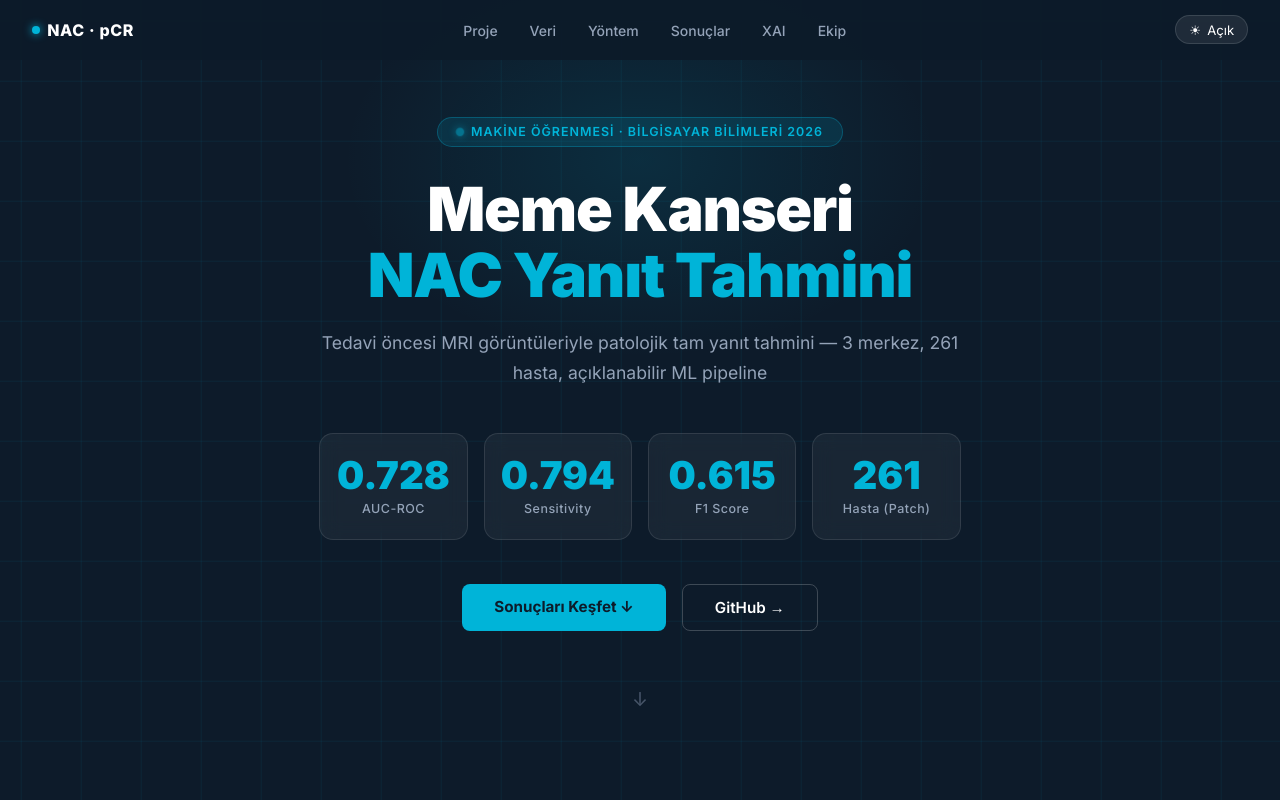
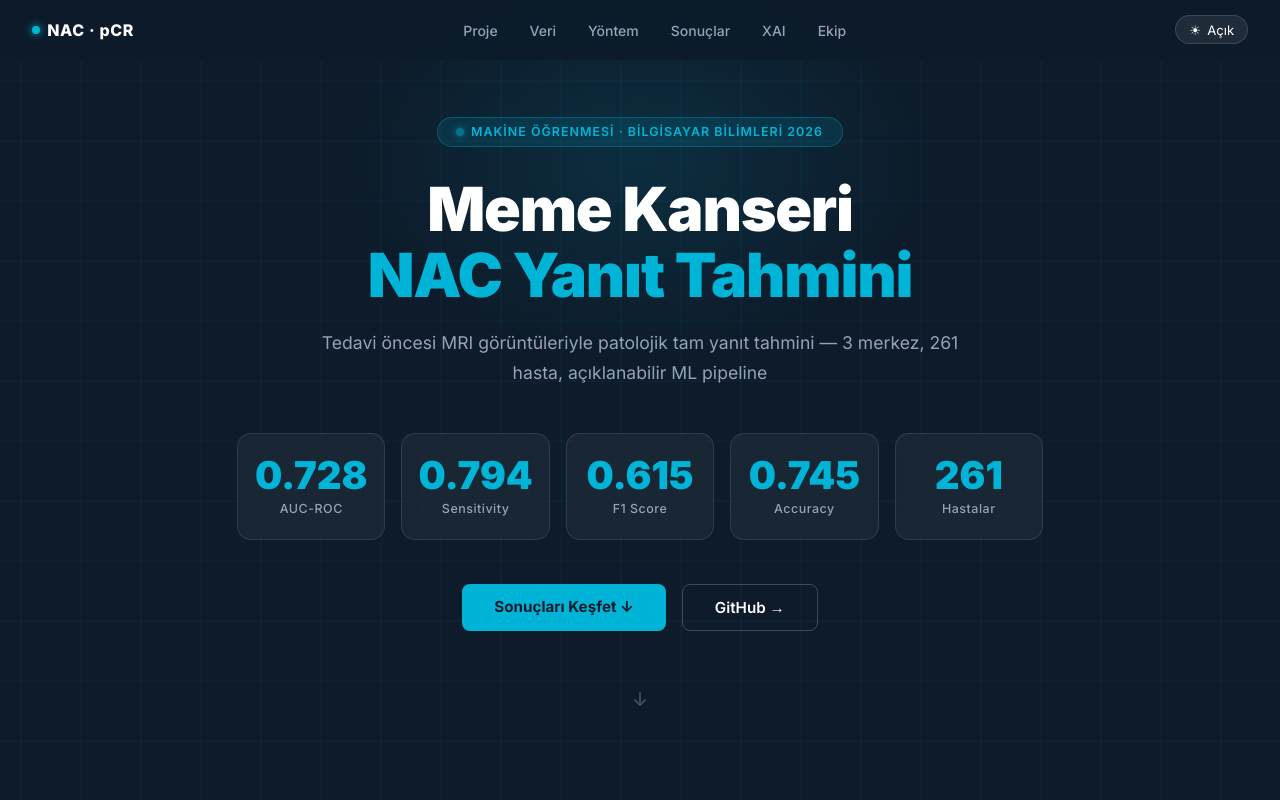
Before and after one commit to BertugTas/nac-pcr-prediction, a plain HTML site: page index.html in a window 1280 px wide. Shown: the top 800 px of the page. Drawn offline with nearby package versions, Linux system fonts and the light colour scheme.

Commit message:
Add Accuracy metric, fix ensemble and SER

```diff
--- a/index.html
+++ b/index.html
@@ -186,7 +186,7 @@ a { text-decoration:none; }
 }
 /* Glassmorphism counter cards */
 .hero-counters {
-  display:grid; grid-template-columns:repeat(4,1fr); gap:1rem;
+  display:grid; grid-template-columns:repeat(5,1fr); gap:1rem;
   margin-bottom:2.8rem;
 }
 .counter-card {
@@ -393,7 +393,7 @@ body.light-theme .pipe-step.teal { color:var(--navy); }
 }
 .results-chart-wrap h3 { font-size:1rem; font-weight:700; color:#ffffff; margin-bottom:1.5rem; }
 body.light-theme .results-chart-wrap h3 { color:#0D1B2A; }
-.metric-grid { display:grid; grid-template-columns:repeat(4,1fr); gap:1.2rem; }
+.metric-grid { display:grid; grid-template-columns:repeat(5,1fr); gap:1.2rem; }
 .metric-card {
   background:rgba(255,255,255,.05); backdrop-filter:blur(8px);
   border:1px solid rgba(255,255,255,.1); border-radius:var(--radius);
@@ -601,8 +601,12 @@ body.light-theme .results-chart-wrap h3 { color:#0D1B2A; }
         <div class="counter-lbl">F1 Score</div>
       </div>
       <div class="counter-card">
+        <span class="counter-val" id="counter-acc">0.000</span>
+        <div class="counter-lbl">Accuracy</div>
+      </div>
+      <div class="counter-card">
         <span class="counter-val" id="counter-hasta">0</span>
-        <div class="counter-lbl">Hasta (Patch)</div>
+        <div class="counter-lbl">Hastalar</div>
       </div>
     </div>
     <div class="hero-btns">
@@ -756,6 +760,7 @@ body.light-theme .results-chart-wrap h3 { color:#0D1B2A; }
         </div>
         <ul class="method-steps">
           <li><div class="step-check">✓</div>116 özellik — klinik + 3D radyomik (GLCM 13 yön, GLRLM 3 eksen, Shape, First-Order)</li>
+          <li><div class="step-check">✓</div>SER eşiği: ≥ 0.3 (özellik çıkarımı) / ≥ 0.5 (harmonizasyon ROI)</li>
           <li><div class="step-check">✓</div>LASSO + Mutual Information birleşik seçim — top-25 özellik</li>
           <li><div class="step-check">✓</div>BorderlineSMOTE (borderline-1) — sadece her train fold içinde</li>
           <li><div class="step-check">✓</div>5-Fold GroupKFold (patient-level) — data leakage sıfır</li>
@@ -822,6 +827,11 @@ body.light-theme .results-chart-wrap h3 { color:#0D1B2A; }
         <span class="metric-val">0.478</span>
         <div class="metric-lbl">MCC</div>
         <div class="metric-sub">Matthews Corr. Coef.</div>
+      </div>
+      <div class="metric-card reveal" style="transition-delay:.5s">
+        <span class="metric-val">0.745</span>
+        <div class="metric-lbl">Accuracy</div>
+        <div class="metric-sub">Dengeli sınıf tahmini</div>
       </div>
     </div>
     <p class="ci-note reveal">★ Bootstrap 95% CI · n=1000 resample · 5-Fold GroupKFold OOF tahminlerinden</p>
@@ -1045,6 +1055,7 @@ window.addEventListener('load', function() {
     { id: 'counter-auc',   target: 0.728, decimals: 3 },
     { id: 'counter-sens',  target: 0.794, decimals: 3 },
     { id: 'counter-f1',    target: 0.615, decimals: 3 },
+    { id: 'counter-acc',   target: 0.745, decimals: 3 },
     { id: 'counter-hasta', target: 261,   decimals: 0 }
   ];
   counters.forEach(function(c) {
@@ -1083,11 +1094,11 @@ function buildResultsChart() {
   new Chart(canvas, {
     type: 'bar',
     data: {
-      labels: ['Random Forest ★','Logistic Reg.','LightGBM','SVM','XGBoost','EfficientNet-B0'],
+      labels: ['Random Forest ★','Logistic Reg.','LightGBM','SVM','XGBoost','Ensemble (Stacking)','EfficientNet-B0'],
       datasets: [{
         label: 'AUC-ROC',
-        data: [0.728, 0.685, 0.659, 0.651, 0.593, 0.601],
-        backgroundColor: ['#00B4D8','#64748b','#64748b','#64748b','#64748b','#8b5cf6'],
+        data: [0.728, 0.685, 0.659, 0.651, 0.593, 0.632, 0.601],
+        backgroundColor: ['#00B4D8','#64748b','#64748b','#64748b','#64748b','#22C55E','#8b5cf6'],
         borderRadius: 6,
         barThickness: 32
       }]
```
